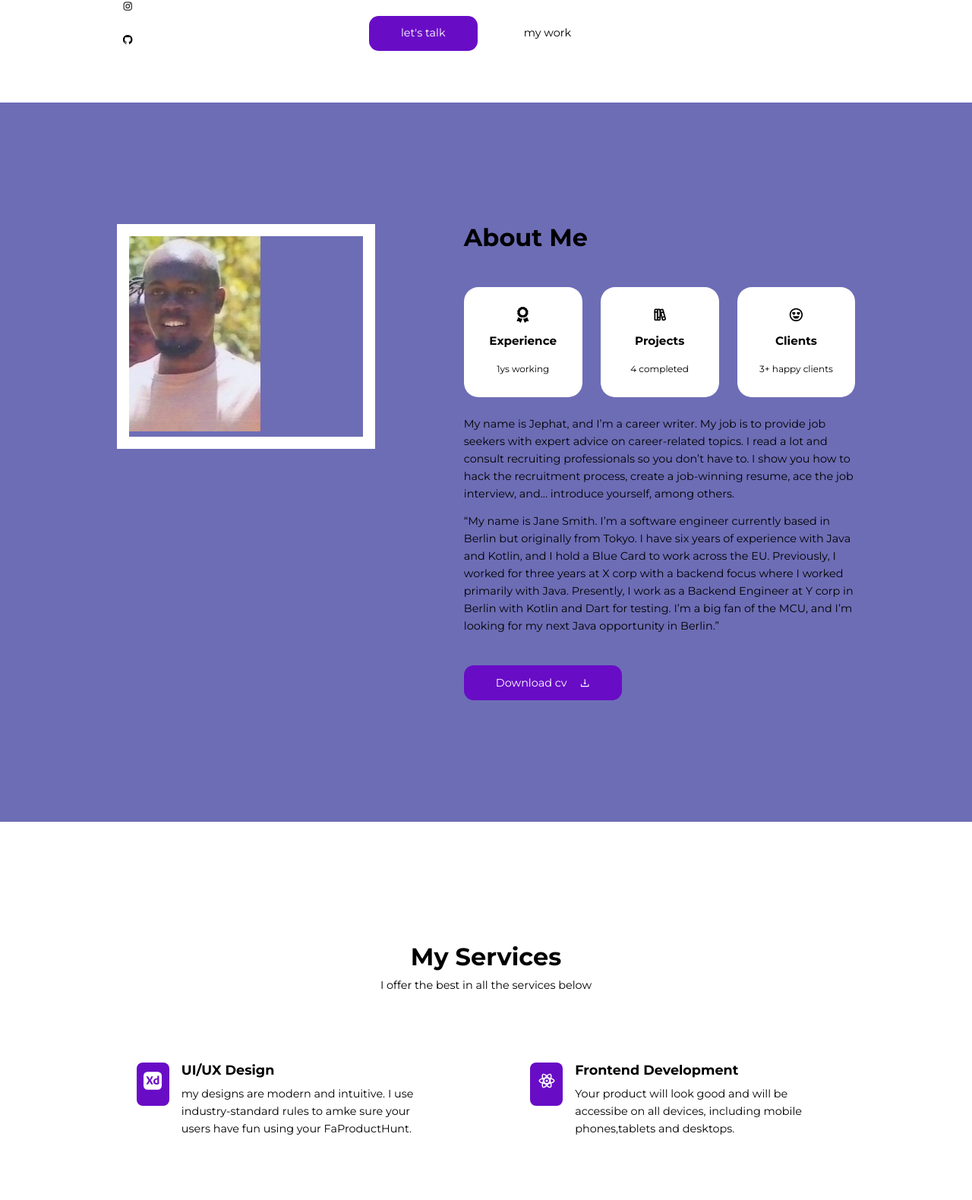
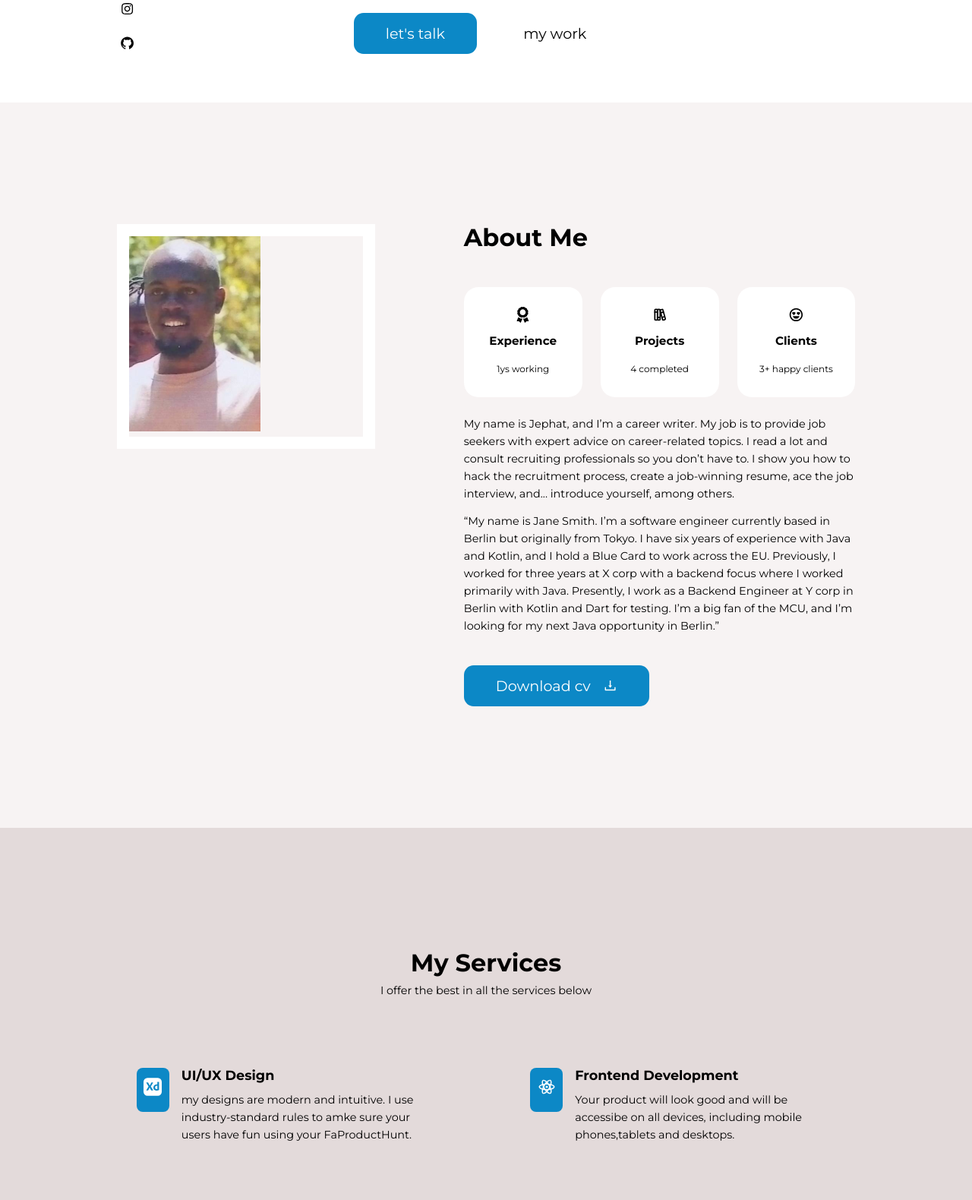
Before and after one commit to MJephat/my_portfolio, a React app in the folder jephatportfolio/: page / in a window 1280 px wide. Shown: the part 665-2245 px from the top of the page at 76% size. Built offline with nearby package versions, Linux system fonts and the light colour scheme; some packages are replaced by stand-ins of ours.

Commit message:
styled background of each section

```diff
--- /dev/null
+++ b/jephatportfolio/src/Theme/Theme.js
@@ -0,0 +1,23 @@
+import { useState } from 'react'
+import React from 'react'
+import "./theme.css"
+
+function Theme() {
+    const [darkmode, setDarkMode]= useState(true)
+  return (
+    <theme className={darkmode ? 'dark-mode': 'light-mode'}>
+        <div className='container'>
+            <span style={{color:'yellow'}}> * </span>
+            <div className='switch-checkbox'>
+
+                <input type="checkbox"/>
+                </div>
+                <span style={{color:"gray"}}>Q</span>
+        </div>
+
+
+    </theme>
+  )
+}
+
+export default Theme
--- a/jephatportfolio/src/components/App.js
+++ b/jephatportfolio/src/components/App.js
@@ -1,7 +1,6 @@
 
 import About from '../sections/about/About';
 import Contact from '../sections/contact/contact';
-import FAQs from '../sections/faqs/FAQs';
 import FloatingNav from '../sections/floating-nav/FloatingNav';
 import Footer from '../sections/footer/Footer';
 import Header from '../sections/header/Header';
@@ -9,7 +8,7 @@ import NavBar from '../sections/navbar/NavBar';
 import Portfolio from '../sections/portfolio/Portfolio';
 import Services from '../sections/services/services';
 import Testmonial from '../sections/testmonial/testmonial';
-import './App.css';
+
 
 function App() {
   return (
@@ -20,7 +19,6 @@ function App() {
       <Services/>
       <Portfolio/>
       <Testmonial/>
-      {/* <FAQs/> */}
       <Contact/>
       <Footer/>
       <FloatingNav/>
--- a/jephatportfolio/src/index.css
+++ b/jephatportfolio/src/index.css
@@ -8,12 +8,14 @@
   box-sizing: border-box;
 }
 
+
+
 :root{
-  background: rgb(109, 109, 182);
-  --primary-hue: 270;
-  --black-lightness: 15%;
-  /* --dark-lightness: 44%; */
-  /* --light-lightness: 94%; */
+   /* background: rgb(109, 109, 182);  */
+  --primary-hue:560;
+  --black-lightness: 55%;
+  --dark-lightness: 20%;
+   --light-lightness: 94%;
   --white-lightness: 100%;
   --color-primary: hsl(var(--primary-hue),89%, 41%);
   --color-white: hsl(0, 5%, var(--white-lightness));
@@ -61,9 +63,9 @@ background: var(--color-light);
 transition: var(--transition);
 }
 
-section:nth-child(even) {
+/* section:nth-child(even) {
 background: var(--color-white);
-}
+} */
 
 section > h2 {
   text-align: center;
@@ -77,7 +79,8 @@ width: 40%;
 
 /* general sections style */
 a{
-  /* color: var(--color-white); */
+  color: black;
+  font-size: 1.2rem;
   transition: var(--transition);
 }
 
--- a/jephatportfolio/src/sections/about/about.css
+++ b/jephatportfolio/src/sections/about/about.css
@@ -1,3 +1,6 @@
+#About{
+    background: rgb(247, 243, 243);
+}
 .about__container{
     display: grid;
     grid-template-columns: 35% 53%;
--- a/jephatportfolio/src/sections/contact/contact.css
+++ b/jephatportfolio/src/sections/contact/contact.css
@@ -1,3 +1,7 @@
+#Contact{
+    background: rgb(247, 243, 243);
+}
+
 .container.contact__container{
     width: 58%;
     display:grid;
--- a/jephatportfolio/src/sections/footer/Footer.js
+++ b/jephatportfolio/src/sections/footer/Footer.js
@@ -9,7 +9,7 @@ function Footer() {
       <h1 className="footer__title">Jephat</h1>
 
       <ul className="footer__list">
-        <li><a href="#about" className="footer__link">About</a></li>
+        <li><a href="#About" className="footer__link">About</a></li>
         <li><a href="#portfolio" className="footer__link">Projects</a></li>
         <li><a href="#testmonials" className="footer__link">Testmonials</a></li>
       </ul>
--- a/jephatportfolio/src/sections/footer/footer.css
+++ b/jephatportfolio/src/sections/footer/footer.css
@@ -1,6 +1,7 @@
 .footer{
     background-color: var(--container-color);
     border-top: 1px solid rgba(0,0,0,0.1);
+    background: rgb(90, 75, 184);
 }
 .footer__container{
     padding:2rem 0 6rem
@@ -44,6 +45,7 @@
     color: var(--title-color);
     text-align: center;
     font-size: var(--smaller-font-size);
+    background-color: rgb(152, 163, 172);
 
 }
 
--- a/jephatportfolio/src/sections/header/Header.js
+++ b/jephatportfolio/src/sections/header/Header.js
@@ -19,7 +19,7 @@ function Header() {
         </p>
 
           <div className="header__cta">
-            <a href= "#contact" className="btn primary">let's talk</a>
+            <a href= "#Contact" className="btn primary">let's talk</a>
             <a href= "#portfolio" className='btn light'>my work</a>
           </div>
           <div className='header__socials'>
--- a/jephatportfolio/src/sections/navbar/data.js
+++ b/jephatportfolio/src/sections/navbar/data.js
@@ -1,9 +1,9 @@
 const data= [
     {id: 1, link: "#", title: "Home"},
-    {id: 2, link: "#about", title: "About"},
+    {id: 2, link: "#About", title: "About"},
     {id: 3, link: "#services", title: "Services"},
     {id: 4, link: "#portfolio", title: "Portfolio"},
-    {id: 5, link: "#contact", title: "Contact"},
+    {id: 5, link: "#Contact", title: "Contact"},
 ]
 
 export default data;
--- a/jephatportfolio/src/sections/navbar/navbar.css
+++ b/jephatportfolio/src/sections/navbar/navbar.css
@@ -11,6 +11,7 @@ nav{
     box-shadow:0 1rem 1.5rem hsla(var(--primary-hue),
     68%, 42%, 20%);
     transition: var(--transition);
+    background: rgb(90, 75, 184);
 }
 
 .nav__container{
--- a/jephatportfolio/src/sections/portfolio/Portfolio.css
+++ b/jephatportfolio/src/sections/portfolio/Portfolio.css
@@ -1,3 +1,7 @@
+#portfolio{
+    background: rgb(247, 243, 243);
+}
+
 .portfolio__container{
     display: grid;
     grid-template-columns: repeat(3,1fr);
--- a/jephatportfolio/src/sections/services/services.css
+++ b/jephatportfolio/src/sections/services/services.css
@@ -1,3 +1,7 @@
+#services{
+    background: rgb(227, 218, 218);
+}
+
 .services__container{
     display: grid;
     grid-template-columns: 1fr 1fr;
--- a/jephatportfolio/src/sections/testmonial/data.js
+++ b/jephatportfolio/src/sections/testmonial/data.js
@@ -7,7 +7,7 @@ import avater3 from "../../pic/avater3.jpg"
 const data=[
     {avater: avater1, name:"Shanty Akinyi",review:"Greater service from your application"},
     {avater: avater2, name:"Hassan A.",review:"I can upload my product and sell them online. Thanks. That's value for my money."},
-    {avater: avater3, name:"John Wanyeki",review:"Was is to navagate the application"}
+    {avater: avater3, name:"John Wanyeki",review:"Was easy is to navagate the application"}
 
 ]
 
--- a/jephatportfolio/src/sections/testmonial/testmonial.css
+++ b/jephatportfolio/src/sections/testmonial/testmonial.css
@@ -1,3 +1,7 @@
+#testmonials{
+    background: rgb(227, 218, 218);
+}
+
 .container.testimonials__container{
     width: 40%;
     padding-bottom: 4rem;
```
Also changed, not shown: jephatportfolio/src/Theme/theme.css (added).
